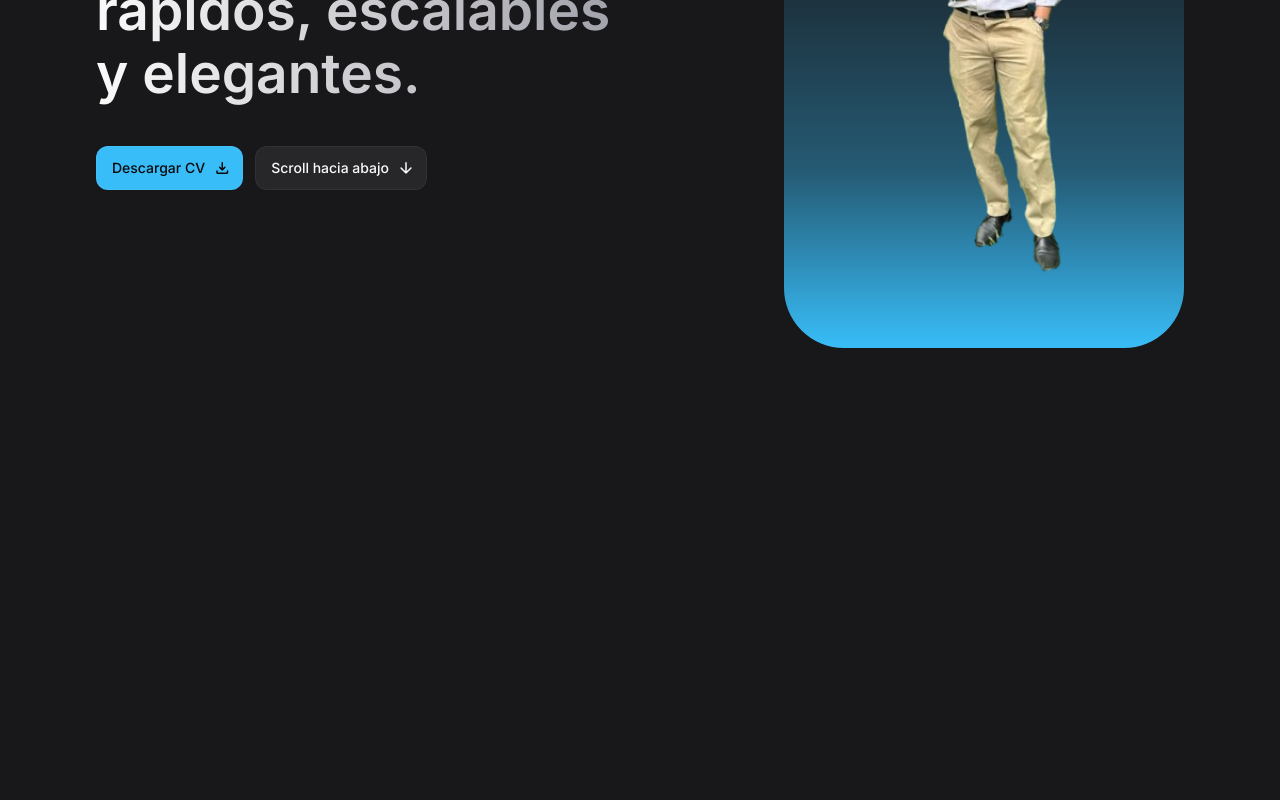
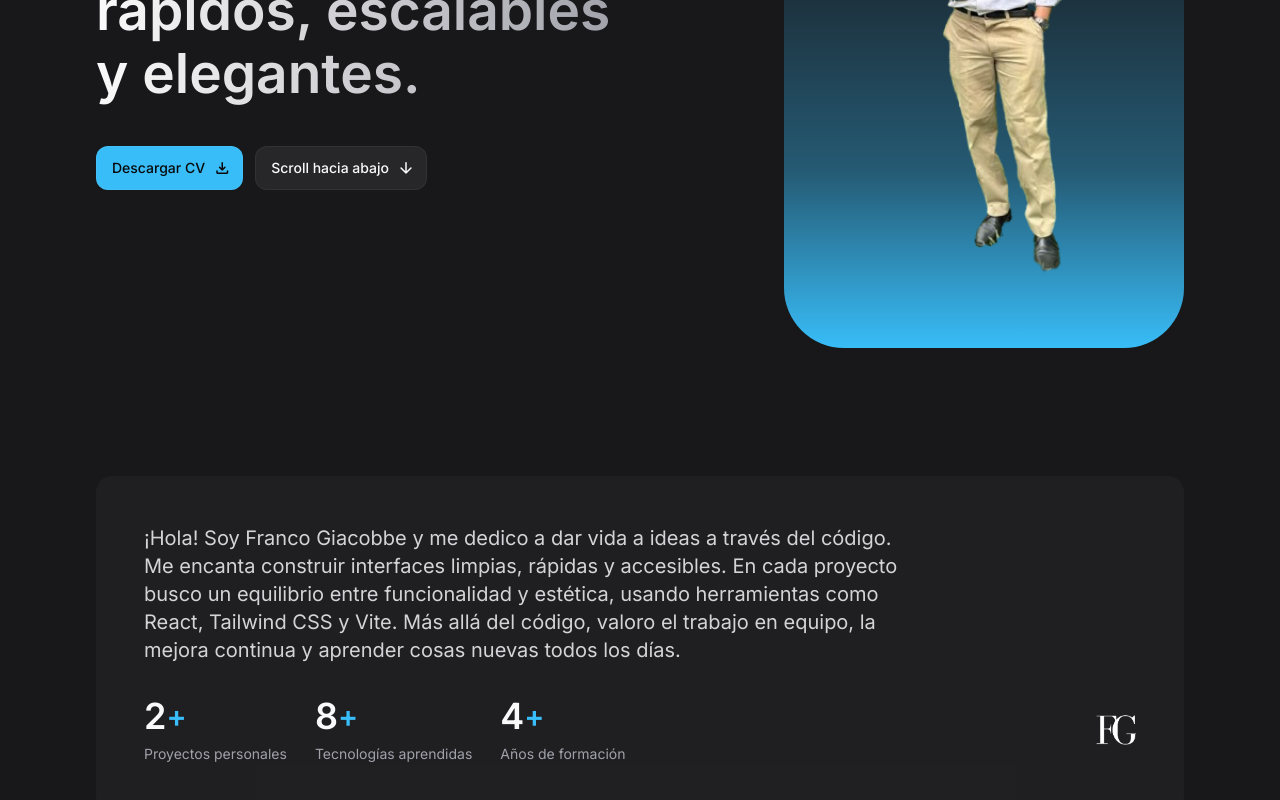
Before and after one commit to frandg47/PortfolioFG, a React (Vite) app: page / in a window 1280 px wide. Shown: the part 506-1306 px from the top of the page. Built offline with nearby package versions, Linux system fonts and the light colour scheme.

Commit message:
creando about section

```diff
--- a/src/App.jsx
+++ b/src/App.jsx
@@ -1,4 +1,5 @@
 
+import About from './components/About'
 import Header from './components/Header'
 import Hero from './components/Hero'
 
@@ -9,6 +10,7 @@ function App() {
       <Header />
       <main>
         <Hero />
+        <About/>
       </main>
     </>
   )
--- /dev/null
+++ b/src/components/About.jsx
@@ -0,0 +1,64 @@
+import React from 'react'
+
+const aboutItems = [
+    {
+        label: 'Proyectos personales',
+        number: 2
+    },
+    {
+        label: 'Tecnologías aprendidas',
+        number: 8
+    },
+    {
+        label: 'Años de formación',
+        number: 4
+    }
+];
+
+
+const About = () => {
+    return (
+        <section
+            id="about"
+            className="section"
+        >
+            <div className="container">
+
+                <div className="bg-zinc-800/50 p-7 rounded-2xl md:p-12">
+                    <p className="text-zinc-300 mb-4 md:mb-8 md:text-xl md:max-w-[60ch]">
+                        ¡Hola! Soy Franco Giacobbe y me dedico a dar vida a ideas a través del código. Me encanta construir interfaces limpias, rápidas y accesibles.
+                        En cada proyecto busco un equilibrio entre funcionalidad y estética, usando herramientas como React, Tailwind CSS y Vite. Más allá del código, valoro el trabajo en equipo, la mejora continua y aprender cosas nuevas todos los días.
+                    </p>
+
+
+                    <div className="flex flex-wrap items-center gap-4 md:gap-7">
+                        {
+                            aboutItems.map(({ label, number }, key) => (
+                                <div key={key}>
+                                    <div className="flex items-center md:mb-2">
+                                        <span className="text-2xl font-bold md:text-4xl">{number}</span >
+                                        <span className="text-sky-400 font-semibold md:text-3xl">+</span>
+                                    </div>
+
+                                    <p className="text-sm text-zinc-400">{label}</p>
+                                </div>
+                            ))
+                        }
+
+
+                        <img
+                            src="../public/logo-removebg-preview.png"
+                            alt="Logo"
+                            width={30}
+                            height={30}
+                            className="ml-auto md:w-[40px] md:h-[40px]"
+                        />
+                    </div>
+                </div>
+
+            </div>
+        </section>
+    )
+}
+
+export default About
--- /dev/null
+++ b/src/components/Skill.jsx
@@ -0,0 +1,9 @@
+import React from 'react'
+
+const Skill = () => {
+  return (
+    <div>Skill</div>
+  )
+}
+
+export default Skill
--- a/src/index.css
+++ b/src/index.css
@@ -15,7 +15,7 @@ html {
 }
 
 body {
-  @apply bg-zinc-900 text-zinc-50 h-[200vh]
+  @apply bg-zinc-900 text-zinc-50
 }
 
 
@@ -57,6 +57,10 @@ body {
 
 .img-cover {
   @apply w-full h-full object-cover
+}
+
+.section {
+  @apply pt-20 lg:pt-32
 }
 
 /*---------------------*\
```
